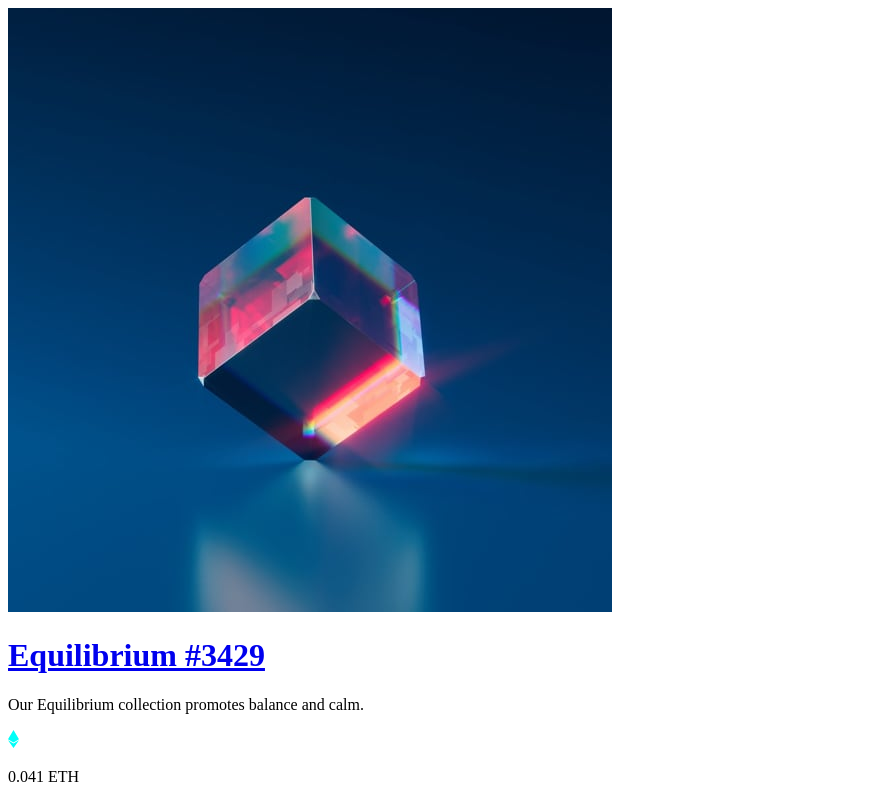
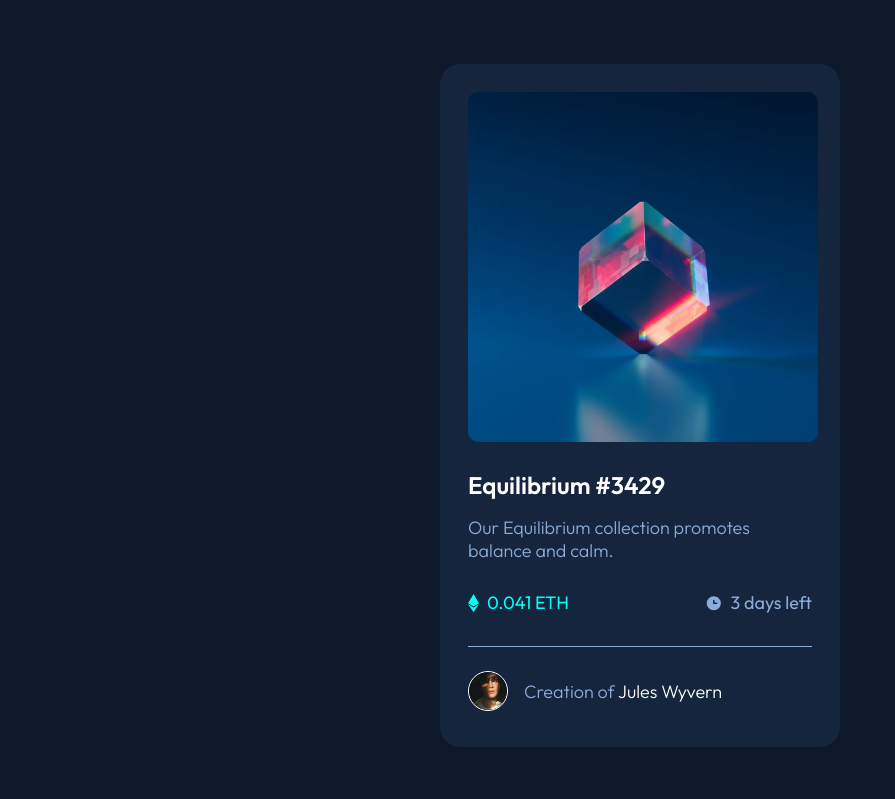
Before and after one commit to kenane03/FrontendMentor-NFTPreview, a plain HTML site: page index.html in a window 1280 px wide. Shown: the top 799 px of the page, without its empty margins (0-895 px from the left). Drawn offline with Linux system fonts and the light colour scheme.

Commit message:
Style everything
Just don't know how to change the color on the hover effect.

```diff
--- a/index.html
+++ b/index.html
@@ -5,11 +5,19 @@
     <meta name="viewport" content="width=device-width, initial-scale=1.0">
     <title>NFT Preview - Frontend Mentor</title>
     <link rel="stylesheet" href="./styles/styles.css">
+    <link rel="preconnect" href="https://fonts.googleapis.com">
+    <link rel="preconnect" href="https://fonts.gstatic.com" crossorigin>
+    <link href="https://fonts.googleapis.com/css2?family=Outfit:wght@300;400;600&display=swap" rel="stylesheet">
 </head>
 <body>
     <div class="wrapper">
-        <img src="./assets/images/image-equilibrium.jpg" alt="equilibrium">
-        <h1><a href="#">Equilibrium #3429</a></h1>
+        <div class="image">
+            <img src="./assets/images/image-equilibrium.jpg" alt="equilibrium" id="nft">
+            <div class="middle">
+                <img src="./assets/images/icon-view.svg" alt="view" id="view">
+            </div>
+        </div>
+        <h1><a href="#" class="hover">Equilibrium #3429</a></h1>
         <p>Our Equilibrium collection promotes balance and calm.</p>
         <div class="split">
             <div class="eth">
@@ -24,7 +32,7 @@
         <div class="separator"></div>
         <div class="user">
             <img src="./assets/images/image-avatar.png" alt="profile pic">
-            <p>Creation of <a href="#">Jules Wyvern</a></p>
+            <p>Creation of <a href="#" class="hover">Jules Wyvern</a></p>
         </div>
     </div>
 
--- a/styles/styles.css
+++ b/styles/styles.css
@@ -0,0 +1,122 @@
+* {
+    box-sizing: border-box;
+    margin: 0;
+    padding: 0;
+    list-style: none;
+    text-decoration: none;
+}
+
+body {
+    background-color: hsl(217, 54%, 11%);
+    display: flex;
+    justify-content: center;
+    padding-top: 64px;
+    font-family: Outfit, sans-serif;
+}
+
+.wrapper {
+    background-color: hsl(216, 50%, 16%);
+    padding: 28px;
+    display: flex;
+    flex-direction: column;
+    width: 400px;
+    border-radius: 20px;
+}
+
+.image {
+    text-align: center;
+    padding-bottom: 24px;
+}
+
+#nft {
+    max-width: 350px;
+    border-radius: 10px;
+}
+
+h1 {
+    font-size: 24px;
+    padding-bottom: 16px;
+    font-weight: 600;
+}
+
+a {
+    color: hsl(0, 0%, 100%);
+}
+
+p {
+    color: hsl(215, 51%, 70%);
+    font-size: 18px;
+    padding-bottom: 32px;
+    font-weight: 300;
+}
+
+.split {
+    display: flex;
+    justify-content: space-between;
+    align-items: center;
+    text-align: center;
+}
+
+.split p {
+    margin-top: -3px;
+    font-weight: 400;
+}
+
+.eth, .time {
+    display: flex;
+    gap: 8px;
+}
+
+.eth img, .time img {
+    height: 18px;
+}
+
+.eth p {
+    color: hsl(178, 100%, 50%);
+}
+
+.separator {
+    border-top: .2px solid hsl(215, 51%, 70%);
+    padding-bottom: 24px;
+}
+
+.user {
+    display: flex;
+    align-items: center;
+    gap: 16px;
+    padding-bottom: 8px;
+}
+
+.user img {
+    height: 40px;
+    border: 1px solid hsl(0, 0%, 100%);
+    border-radius: 50%;
+}
+
+.user p {
+    display: inline-block;
+    text-align: center;
+    padding: 0;
+}
+
+.image #view {
+    opacity: 0;
+    position: absolute;
+    top: 35%;
+    left: 50%;
+    transform: translate(-50%, -50%);
+    text-align: center;
+    padding: 16px 32px;
+}
+
+a:hover {
+    color: hsl(178, 100%, 50%);
+}
+
+.image:hover #nft {
+    opacity: 0.3;
+}
+
+.image:hover #view {
+    opacity: 1;
+}
```
